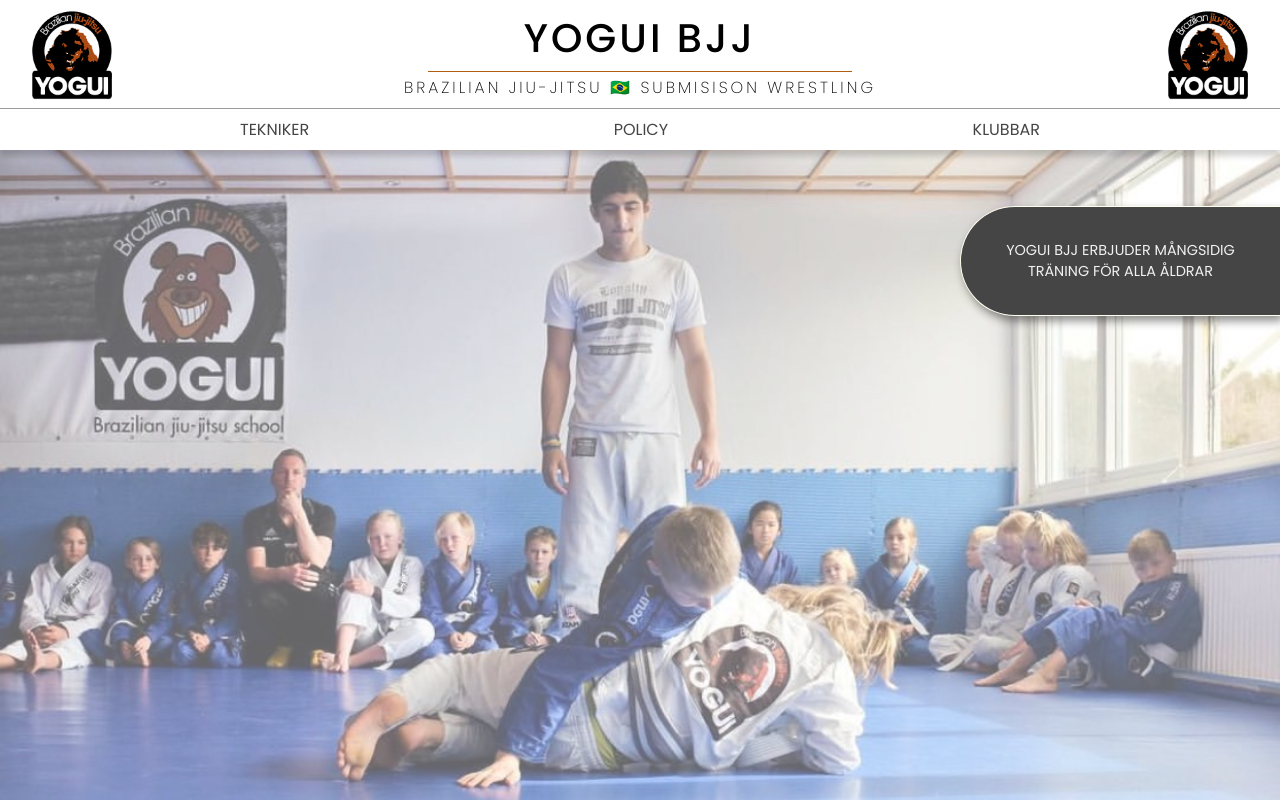
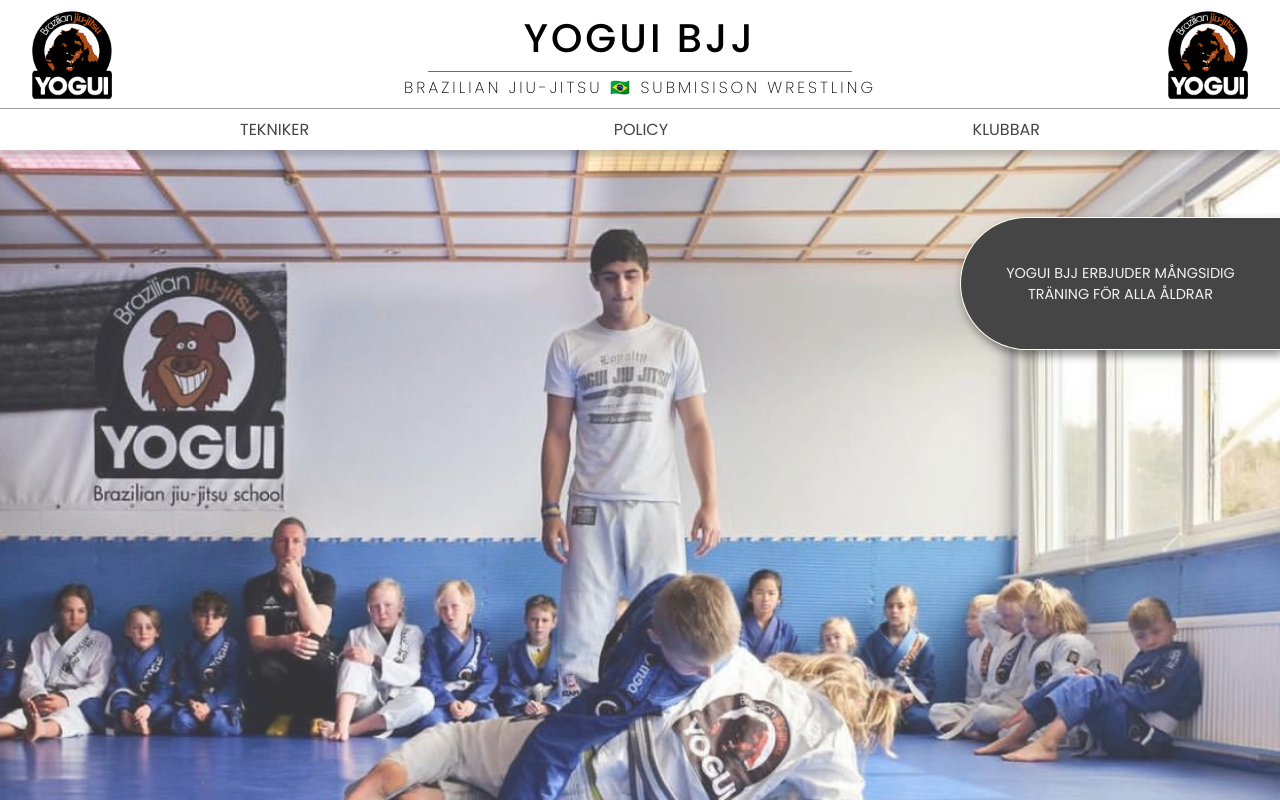
Before and after one commit to philip-rasmusson/yogui-bjj, a React (Create React App) app: page / in a window 1280 px wide. Shown: the top 800 px of the page. Built offline with nearby package versions, Linux system fonts and the light colour scheme.

Commit message:
changed headerImg in homeView (removed bg-img)

```diff
--- a/src/views/homeView/homeViewDesktop/HomeViewDesktop.css
+++ b/src/views/homeView/homeViewDesktop/HomeViewDesktop.css
@@ -3,15 +3,25 @@
 .home-desktop-header-wrapper {
   position: relative;
   width: 100vw;
-  height: 83vh;
-  background-image: url(../../../shared/img/IMG_5150.jpg);
+  height: 100vh;
+  /* background-image: url(../../../shared/img/IMG_5150.jpg);
   background-size: cover;
   background-position-x: center;
   background-position-y: center;
-  background-repeat: no-repeat;
+  background-repeat: no-repeat; */
   display: grid;
   grid-template-rows: repeat(12, 1fr);
   grid-template-columns: repeat(6, 1fr);
+}
+
+.home-desktop-header-wrapper img {
+  width: 100%;
+  height: 100%;
+  object-fit: cover;
+  object-position: center;
+  grid-row: 1/-1;
+  grid-column: 1/-1;
+  opacity: 0.8;
 }
 
 /* .home-desktop-header-wrapper h2 {
--- a/src/views/homeView/homeViewDesktop/HomeViewDesktop.tsx
+++ b/src/views/homeView/homeViewDesktop/HomeViewDesktop.tsx
@@ -9,19 +9,21 @@
 import policy from '../../../shared/img/homeImgs/sq/policy-sq.jpg'
 import teq from '../../../shared/img/homeImgs/sq/teq-sq.jpg'
 import { SelectLanguage } from '../../../functions/SelectLanguage'
+import headerImg from '../../../shared/img/IMG_5150.jpg'
 
 export const HomeViewDesktop = () => {
   return (
     <div className="home-desktop-wrapper">
       <div className="home-desktop-header-wrapper">
         {/* <h2 className="home-desktop-title">{HomeViewData.title}</h2> */}
+        <img src={headerImg} alt="" />
         <button className="side-button-right-desktop font-white bg-color-black box-shadow">
           <SelectLanguage
             textSwe={HomeViewData.title}
             textEng={HomeViewData.titleEng}
           />
         </button>
-        <div className="white-overlay" />
+        {/* <div className="white-overlay" /> */}
       </div>
 
       {/* SECTION ONE */}
```
